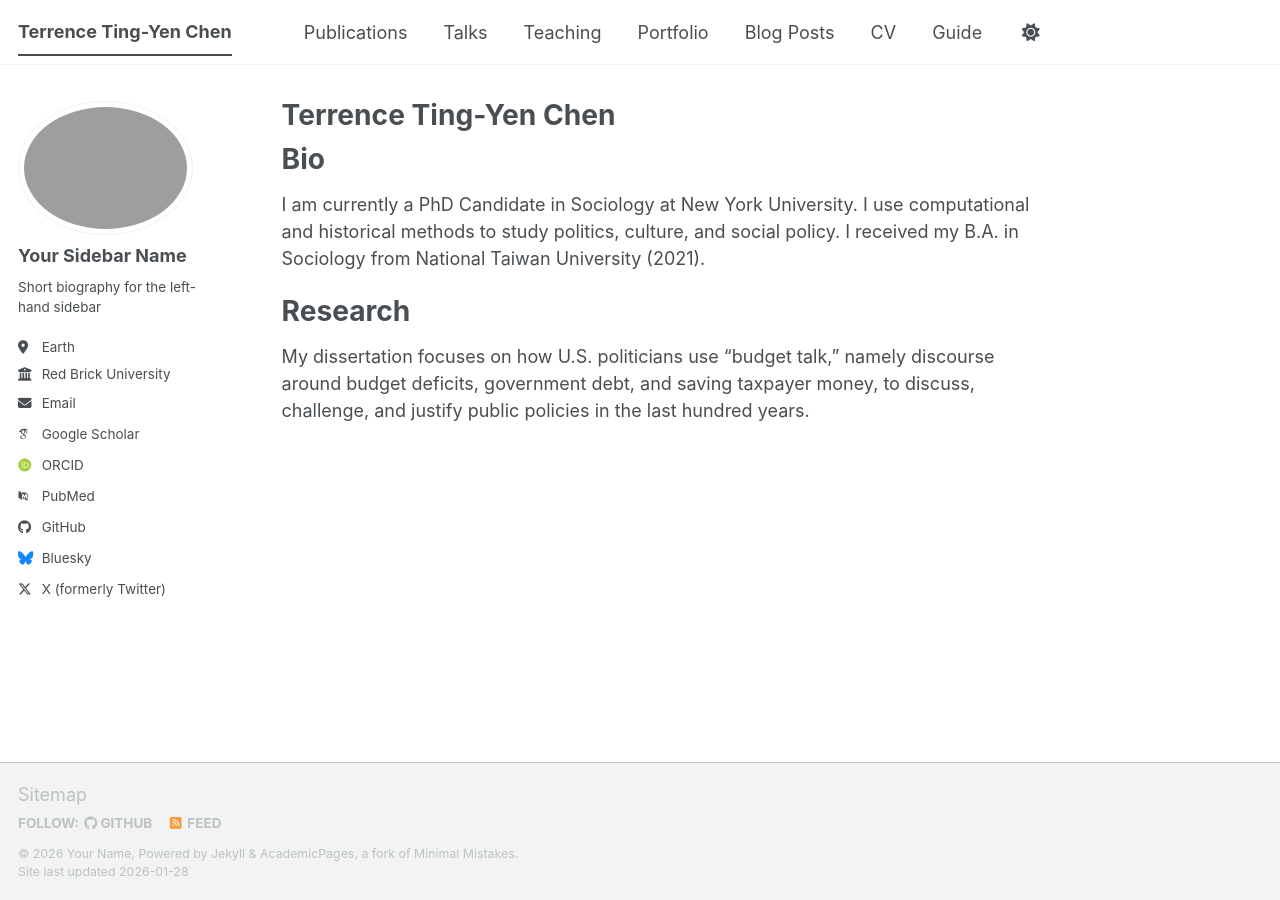
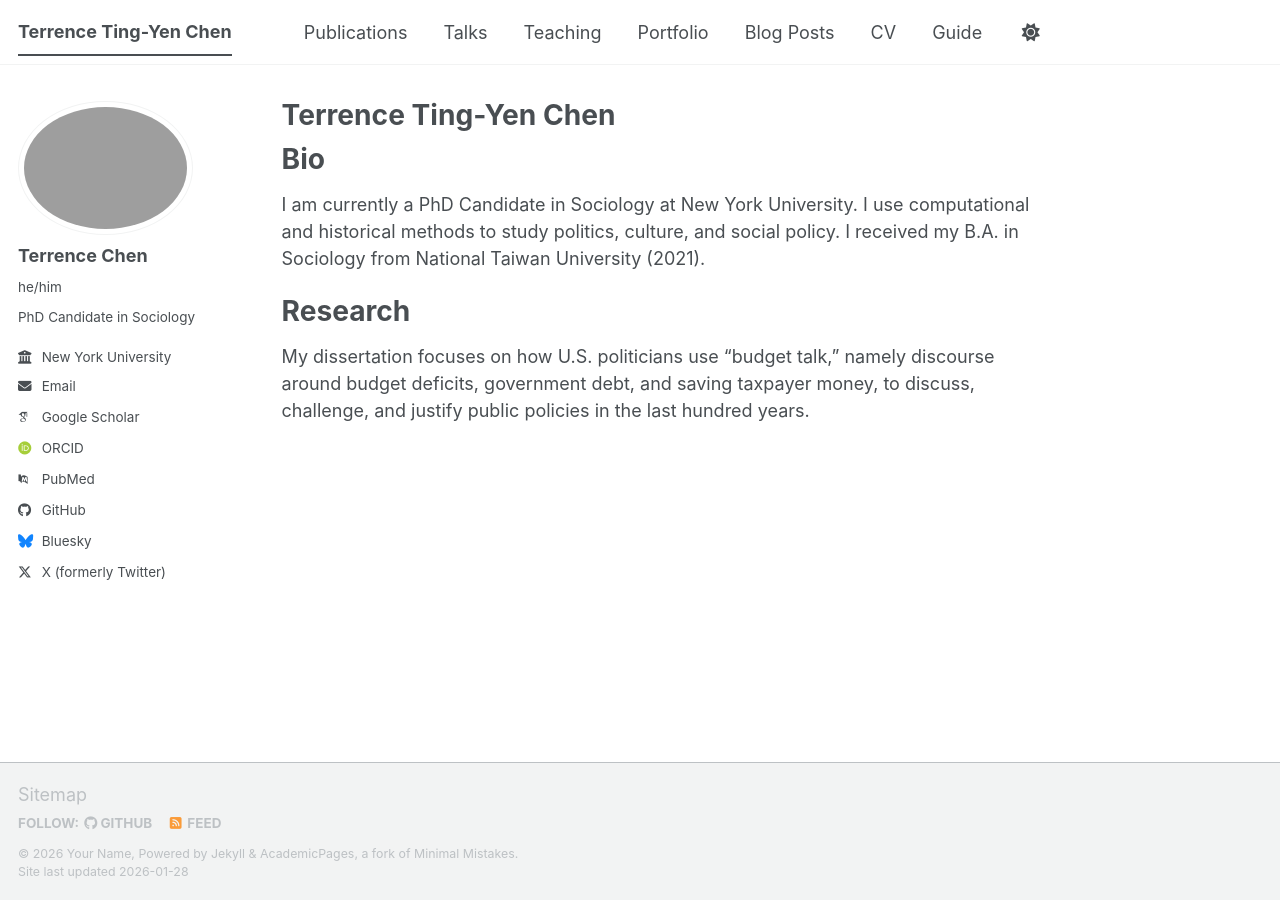
Before and after one commit to TerrenceChen/terrence-chen.github.io, a Jekyll site: the page built from _pages/about.md, in a window 1280 px wide. Built offline with Jekyll 4.4.1, drawn with Linux system fonts in a browser that asks for light colours; some web fonts are replaced; a script bundle is joined from its source files by our own code; library files that are not in the unit come from our copies.

Commit message:
Update _config.yml

```diff
--- a/_config.yml
+++ b/_config.yml
@@ -24,13 +24,11 @@
 author:
   # Biographic information
   avatar           : "profile.png"
-  name             : "Your Sidebar Name"
-  pronouns         : # example: "she/her"
-  bio              : "Short biography for the left-hand sidebar"
-  location         : "Earth"
-  employer         : "Red Brick University"
-  uri              : # URL
-  email            : "none@example.org"
+  name             : "Terrence Chen"
+  pronouns         : "he/him"
+  bio              : "PhD Candidate in Sociology"
+  employer         : "New York University"
+  email            : "tychen@nyu.edu"
 
   # Academic websites
   academia         : # URL
```
